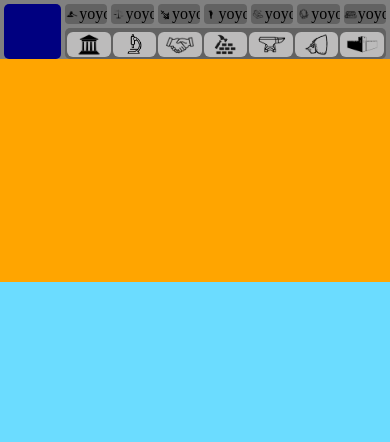
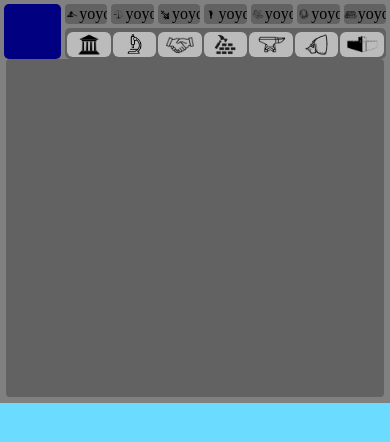
Before and after one commit to DavidNaray/restarted, a website: page sitePages/index.html in a window 390 px wide. Drawn offline with nearby package versions, Linux system fonts and the light colour scheme; files that its build step writes are made by us from their sources; no server answers; files whose address does not match are found by name.

Commit message:
a few changes to the dropdown element

```diff
--- a/sitePages/index.html
+++ b/sitePages/index.html
@@ -15,21 +15,16 @@
 
     <div id="ThreeBlock"></div>
 
+    <!-- parent, allows overlay to happen -->
     <div id="bruh">
-        <!-- holds resource bar and button for:
-            decisions,
-            research,
-            trade/income (Finance),
-            construction,
-            production,
-            unit training,
-            security (garrisons, coring)
-        -->
+        <!-- the div that is the top bar, displaying the resources and buttons -->
         <div id="Resources_Buttons">
+            <!-- focus tree button-->
             <div style="padding:4px;display: grid;">
-                <!-- focus tree -->
+
                 <div style="background-color: navy;border-radius: 5px;"></div>
             </div>
+            <!-- the grid div, upper half displays resources, lower the buttons for all sorts -->
             <div id="TopButResHolder">
 
                 <div id="Resources" style="background-color: transparent;border-radius: 5px;"><!-- rgb(98, 98, 98) -->
@@ -115,11 +110,12 @@
 
 
             </div>
-
         </div>
 
         <!-- dropdown for when Buttons activate  -->
-        <div id="Button_Dropdown"></div>
+        <div id="Button_Dropdown">
+            <div style="width: 100%;height: 100%;border-radius: min(1vw,1vh);background-color: rgb(98, 98, 98);;"></div>
+        </div>
     </div>
 
 
--- a/staticResources/siteStyling.css
+++ b/staticResources/siteStyling.css
@@ -55,9 +55,14 @@ html, body {
   /* 100% if less than 550px */
   width:  min(550px,40%);
   /* height: 500px;       specific size for the overlay part you want */
-  aspect-ratio: 1/1.2;
-  max-height: 50%;
-  background-color: orange;
+  /* aspect-ratio: 1/1.2; */
+  /* max-height: 50%; */
+  height: 90%;
+  background-color: gray;
+  padding:min(0.75vw,0.75vh);
+  padding-top: 0;
+  /* total padding of 0.5 vw or vh */
+  /* border-radius: 1vw; */
 }
 
 #TopButResHolder{
@@ -126,10 +131,22 @@ p{
   line-height: 1.25;
   padding:0
 }
+
+@media (max-width: 800px) {
+  #Button_Dropdown {
+    /* width: 100%; */
+    /* aspect-ratio: 1.75/1; */
+    height: 40%;
+    /* padding:min(0.75vw,0.75vh) */
+  }
+}
 @media (max-width: 550px) {
   #Button_Dropdown {
-    width: 100%;
-    aspect-ratio: 1.75/1;
+    width: calc(100% - max(1.5vw,1.5vh));
+    /* aspect-ratio: 1.75/1; */
+    /* height: 40%; */
+    padding:max(0.75vw,0.75vh);
+    padding-top: 0;
   }
   #Resources_Buttons{
     border-radius: 0;
```
